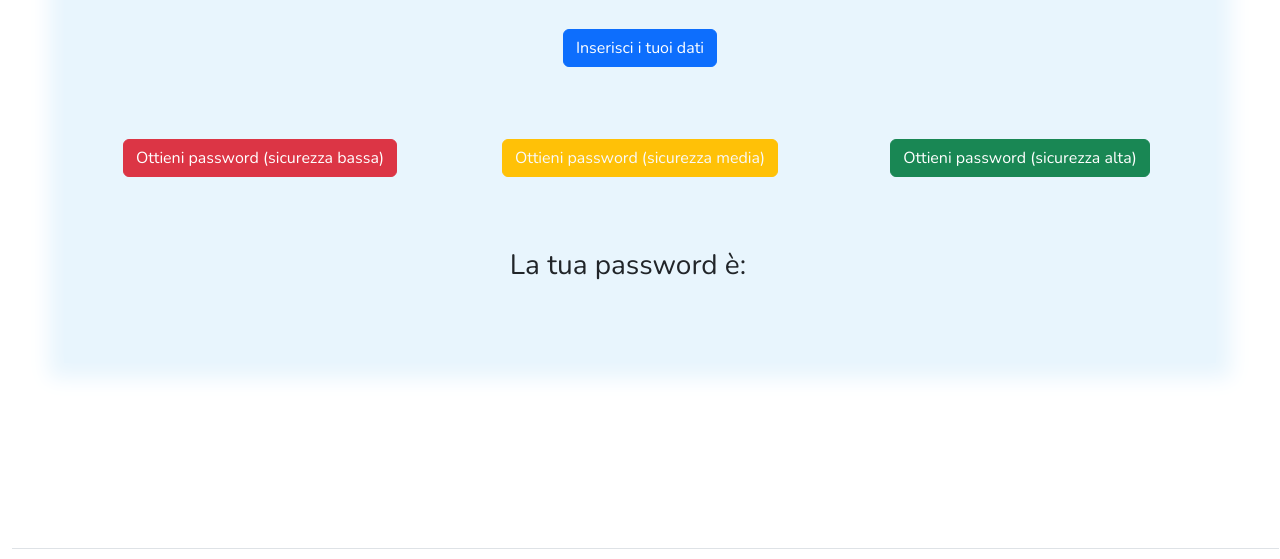
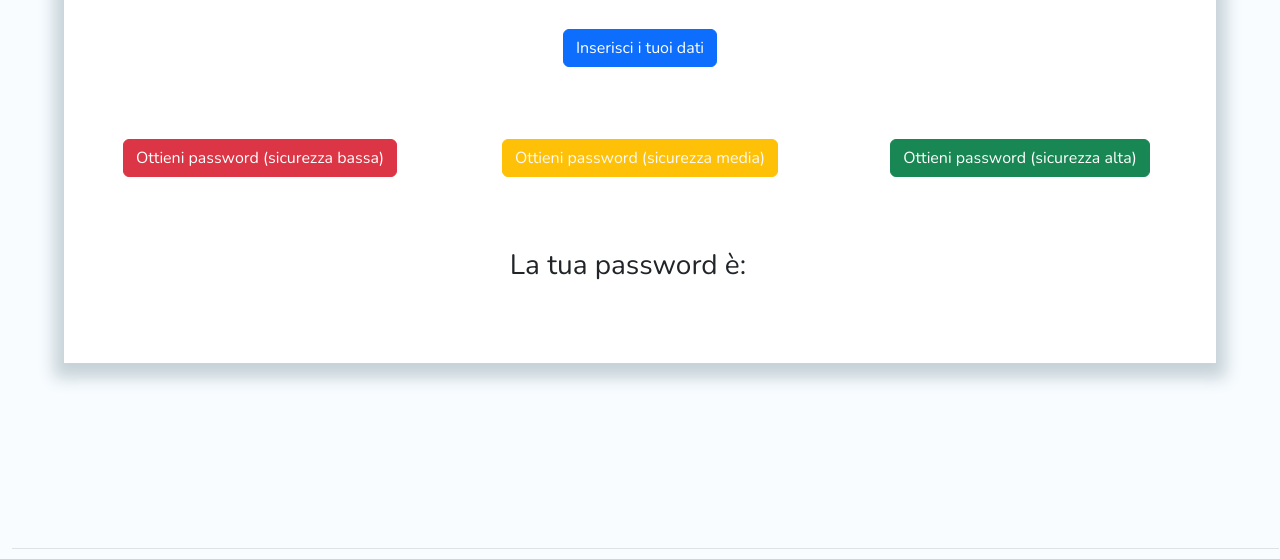
Before and after one commit to MatteoFarinazzo/js-pwdgen-wannabe, a plain HTML site: page index.html in a window 1280 px wide. Shown: the part 188-747 px from the top of the page. Drawn offline with nearby package versions, Linux system fonts and the light colour scheme.

Commit message:
FINISHED 2

```diff
--- a/css/style.css
+++ b/css/style.css
@@ -25,9 +25,13 @@ footer {
 }
 
 .bg-center{
-    background-color: rgb(232, 245, 253);
-    box-shadow: 0px 0px 20px 15px rgb(232, 245, 253);
+    background-color: white;
+    box-shadow: 0px 5px 15px 10px rgb(198, 210, 216);
     width:90%;
 
     margin: 0 auto;
 }
+
+.bg-lblue{
+    background-color: rgba(247, 252, 255, 0.849);
+}
--- a/index.html
+++ b/index.html
@@ -19,7 +19,7 @@
   <link rel="stylesheet" href="./css/style.css">
 </head>
 
-<body>
+<body class="bg-lblue">
   <header>
     <nav class="navbar bg-body-tertiary bg-dark shadow">
       <div class="container-fluid">
@@ -75,7 +75,7 @@
   </main>
 
   <div class="container-fluid">
-    <footer class="d-flex flex-wrap justify-content-between align-items-center py-3 my-4 border-top">
+    <footer class="d-flex flex-wrap justify-content-between align-items-center py-3 my-4 border-top ">
       <p class="col-md-4 mb-0 text-body-secondary">© 2023 Company, Inc</p>
 
       <a href="#" class="col-md-4 d-flex align-items-center justify-content-center mb-3 mb-md-0 me-md-auto link-body-emphasis text-decoration-none">
```
